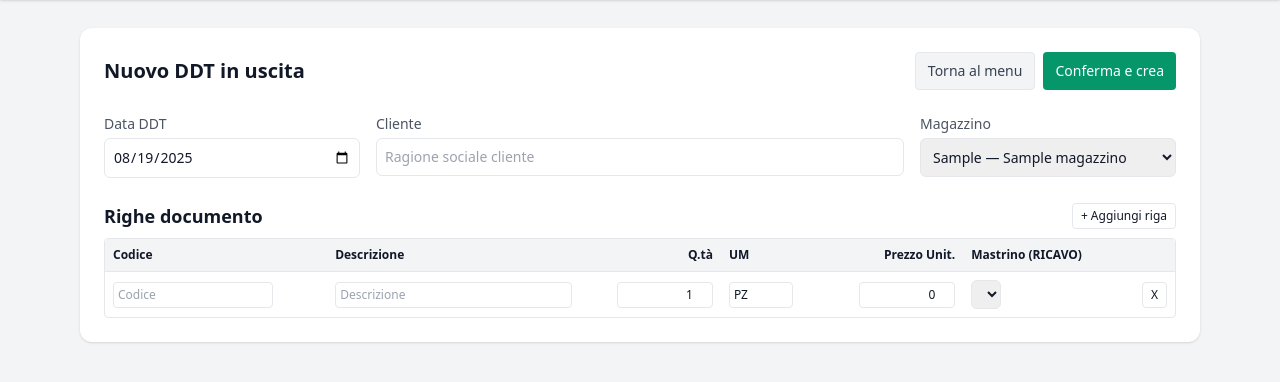
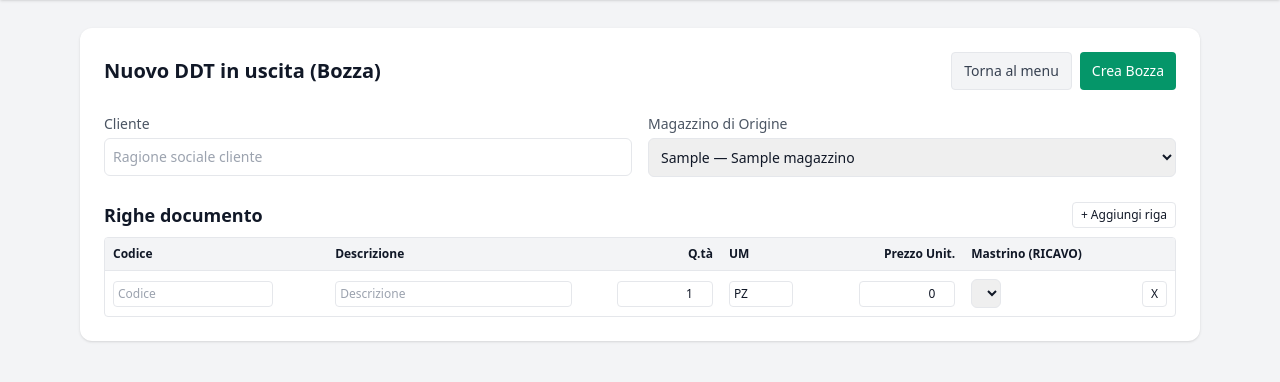
Before and after one commit to acgclimaservice/magazzino, a Flask app: template app/templates/ddt_out_new.html in a window 1280 px wide. Shown: the part 96-478 px from the top of the page. Run offline with Flask 3, Linux system fonts and the light colour scheme; the template is opened without the code that fills it: most values are stand-ins (such as "Sample title", 1, 10 or a date in 2020); data that the repository does not hold is empty; some libraries are stand-ins or nearby versions.

Commit message:
Update ddt_out_new.html

```diff
--- a/app/templates/ddt_out_new.html
+++ b/app/templates/ddt_out_new.html
@@ -31,25 +31,21 @@
 
 <div class="bg-white p-6 rounded-xl shadow space-y-6">
   <div class="flex items-center justify-between">
-    <h1 class="text-xl font-semibold">Nuovo DDT in uscita</h1>
+    <h1 class="text-xl font-semibold">Nuovo DDT in uscita (Bozza)</h1>
     <div class="flex gap-2">
       <a href="{{ url_for('core.menu') }}" class="px-3 py-2 rounded bg-gray-100 text-gray-700 text-sm border">Torna al menu</a>
-      <button id="btn-save" class="px-3 py-2 rounded bg-emerald-600 text-white text-sm">Conferma e crea</button>
+      <button id="btn-save" class="px-3 py-2 rounded bg-emerald-600 text-white text-sm">Crea Bozza</button>
     </div>
   </div>
 
   <!-- Meta -->
-  <div class="grid md:grid-cols-4 gap-4 text-sm">
-    <div>
-      <label class="block text-gray-600 mb-1">Data DDT</label>
-      <input id="fld-data" type="date" class="border rounded-md p-2 w-full">
-    </div>
-    <div class="md:col-span-2">
+  <div class="grid md:grid-cols-2 gap-4 text-sm">
+    <div class="md:col-span-1">
       <label class="block text-gray-600 mb-1">Cliente</label>
       <input id="fld-cliente" type="text" placeholder="Ragione sociale cliente" class="border rounded-md p-2 w-full">
     </div>
     <div>
-      <label class="block text-gray-600 mb-1">Magazzino</label>
+      <label class="block text-gray-600 mb-1">Magazzino di Origine</label>
       <select id="sel-magazzino" class="border rounded-md p-2 w-full"></select>
     </div>
   </div>
@@ -160,7 +156,6 @@ document.getElementById('btn-save').addEventListener('click', async () => {
   try {
     showLoading('Creazione documento…');
     const payload = {
-      data: document.getElementById('fld-data').value,
       cliente: document.getElementById('fld-cliente').value,
       magazzino_id: document.getElementById('sel-magazzino').value || null,
       righe: collectRows()
@@ -168,9 +163,9 @@ document.getElementById('btn-save').addEventListener('click', async () => {
     const res = await postJSON('/api/ddt-out/create', payload);
     if (res.redirect_url) window.location.href = res.redirect_url;
     else if (res.document_id) window.location.href = '/documents/' + res.document_id;
-    else showError('Creato ma senza URL di redirect.');
+    else alert('Creato ma senza URL di redirect.');
   } catch (err) {
-    showError(err, 'POST /api/ddt-out/create');
+    alert('Errore: ' + err.message);
   } finally {
     hideLoading();
   }
@@ -212,22 +207,6 @@ window.hideLoading = window.hideLoading || function(){
   const btn = document.getElementById('btn-confirm') || document.querySelector('[data-role="btn-confirm"]');
   if (btn){ btn.textContent = btn.dataset._oldtxt || 'Conferma'; btn.disabled = false; }
 };
-
-// Wrappa fetch JSON con estrazione chiara dell'errore
-async function postJSON(url, payload){
-  const r = await fetch(url, { method:'POST', headers:{'Content-Type':'application/json'}, body: JSON.stringify(payload) });
-  const text = await r.text();
-  let data = null;
-  try { data = JSON.parse(text); } catch { /* lascia text grezzo */ }
-  if (!r.ok){
-    let msg = (data && (data.error || data.message)) || ('HTTP ' + r.status);
-    if (data && Array.isArray(data.errors) && data.errors.length) msg += ' — ' + data.errors.join(' ; ');
-    throw new Error(msg);
-  }
-  return data !== null ? data : text;
-}
-
-
 
 // --- Autocomplete Descrizione con giacenze ---
 function positionDropdown(container){
@@ -300,13 +279,11 @@ function wireDescAutocomplete(tr){
 
 (async () => {
   try {
-    showLoading('Lookup…');
+    showLoading('Caricamento dati…');
     await loadLookups();
-    const today = new Date().toISOString().slice(0,10);
-    document.getElementById('fld-data').value = today;
     addRow();
   } catch(err){
-    showError(err, 'bootstrap loadLookups');
+    alert('Errore: ' + err.message);
   } finally {
     hideLoading();
   }
```
